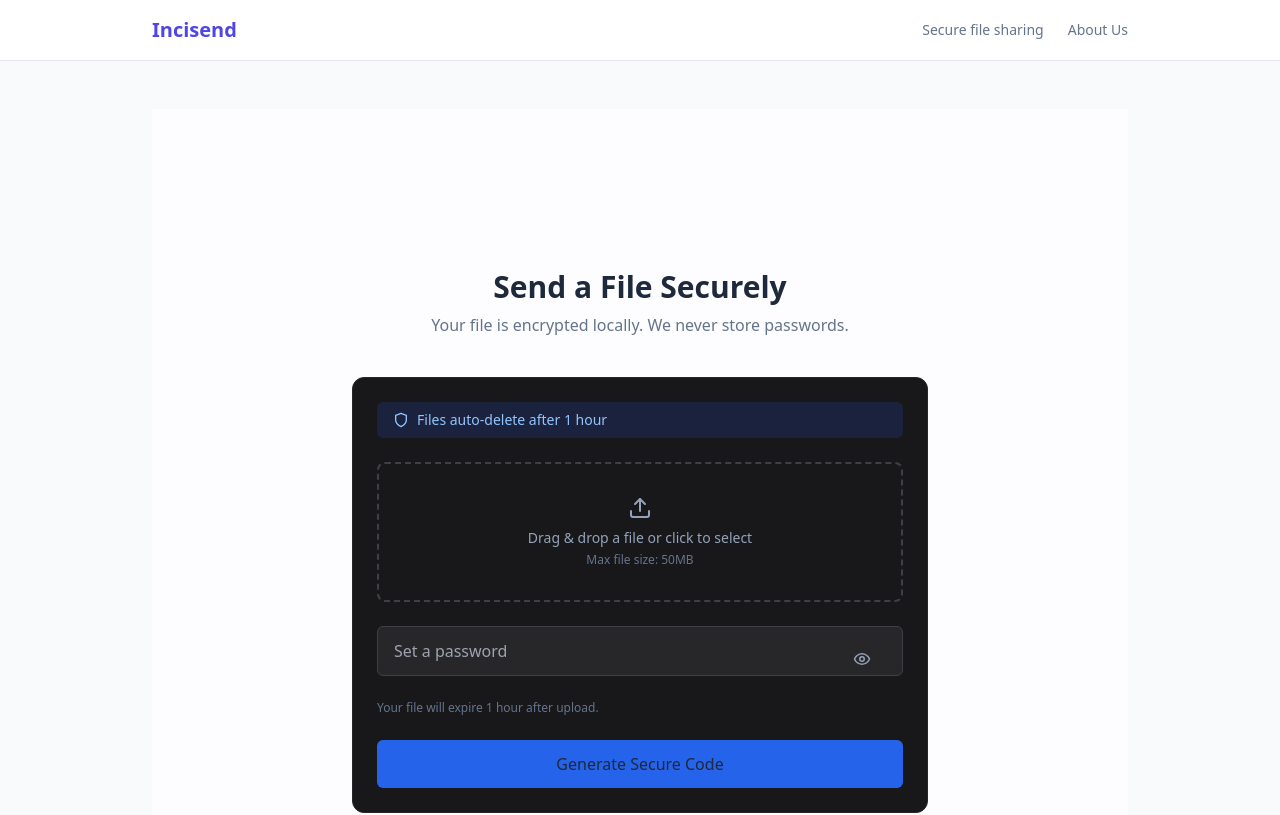
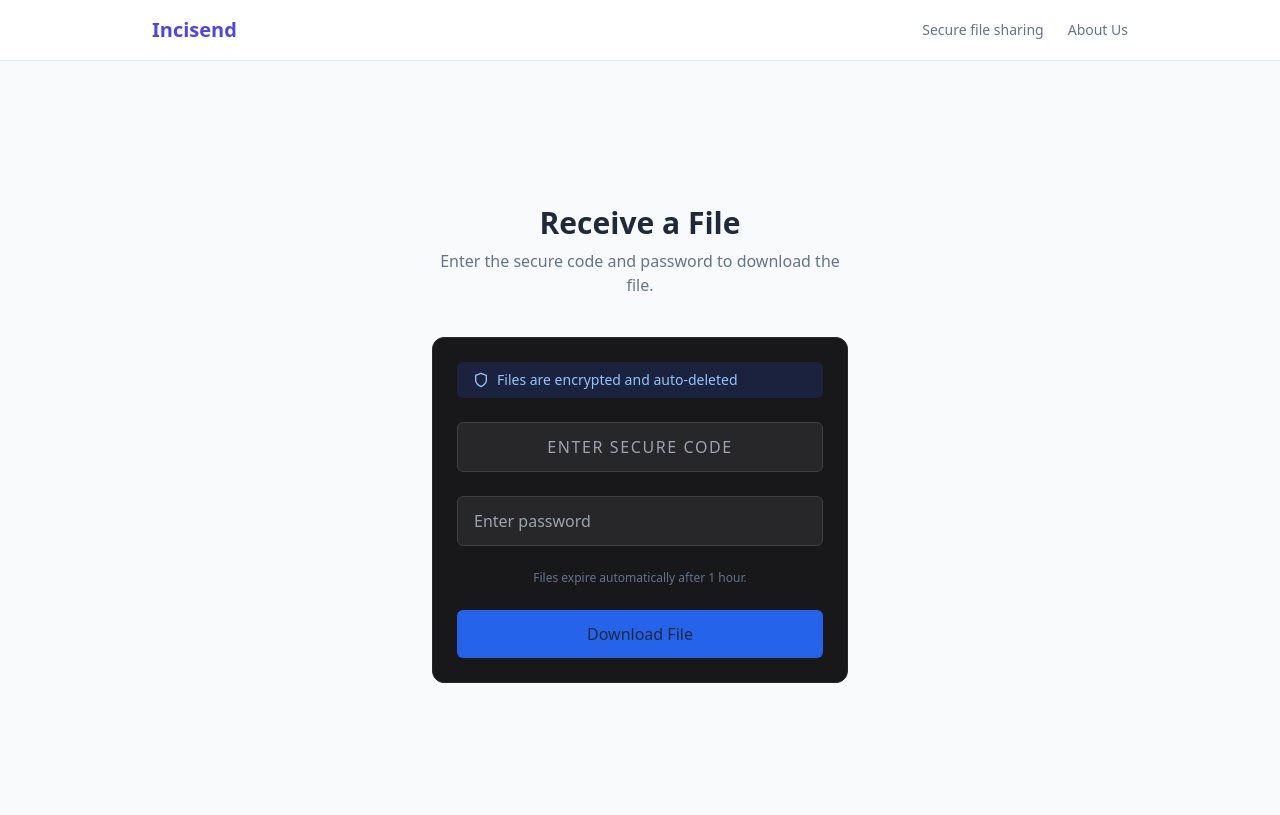
Before and after one commit to Inciverse/incisend, a Next.js app: page /receive in a window 1280 px wide. Shown: the top 815 px of the page. Built offline with nearby package versions, Linux system fonts and the light colour scheme.

Commit message:
Update page.tsx

```diff
--- a/app/receive/page.tsx
+++ b/app/receive/page.tsx
@@ -1,10 +1,58 @@
-import InciSend from "../../components/InciSend";
+"use client";
+
+import { useState } from "react";
+import { Shield } from "lucide-react";
 
 export default function ReceivePage() {
+  const [code, setCode] = useState("");
+  const [password, setPassword] = useState("");
+
   return (
-    <main className="min-h-screen bg-[#FDFDFF] py-16 px-4">
-      {/* initialMode prop ensures it always opens Receive tab */}
-      <InciSend initialMode="receive" />
-    </main>
+    <section className="max-w-md mx-auto mt-24 px-4">
+      {/* TITLE */}
+      <h1 className="text-3xl font-bold text-center">
+        Receive a File
+      </h1>
+      <p className="text-center text-slate-500 mt-2">
+        Enter the secure code and password to download the file.
+      </p>
+
+      {/* CARD */}
+      <div className="mt-10 bg-zinc-900 border border-zinc-800 rounded-xl p-6 space-y-6">
+        {/* SECURITY NOTE */}
+        <div className="flex items-center gap-2 bg-blue-900/30 text-blue-300 px-4 py-2 rounded-md text-sm">
+          <Shield size={16} />
+          Files are encrypted and auto-deleted
+        </div>
+
+        {/* CODE INPUT */}
+        <input
+          type="text"
+          placeholder="Enter secure code"
+          className="w-full px-4 py-3 rounded-md bg-zinc-800 border border-zinc-700 focus:outline-none focus:border-blue-500 uppercase tracking-widest text-center"
+          value={code}
+          onChange={(e) => setCode(e.target.value.toUpperCase())}
+        />
+
+        {/* PASSWORD INPUT */}
+        <input
+          type="password"
+          placeholder="Enter password"
+          className="w-full px-4 py-3 rounded-md bg-zinc-800 border border-zinc-700 focus:outline-none focus:border-blue-500"
+          value={password}
+          onChange={(e) => setPassword(e.target.value)}
+        />
+
+        {/* INFO */}
+        <p className="text-xs text-slate-500 text-center">
+          Files expire automatically after 1 hour.
+        </p>
+
+        {/* CTA */}
+        <button className="w-full py-3 rounded-md bg-blue-600 hover:bg-blue-700 transition font-medium">
+          Download File
+        </button>
+      </div>
+    </section>
   );
 }
```
